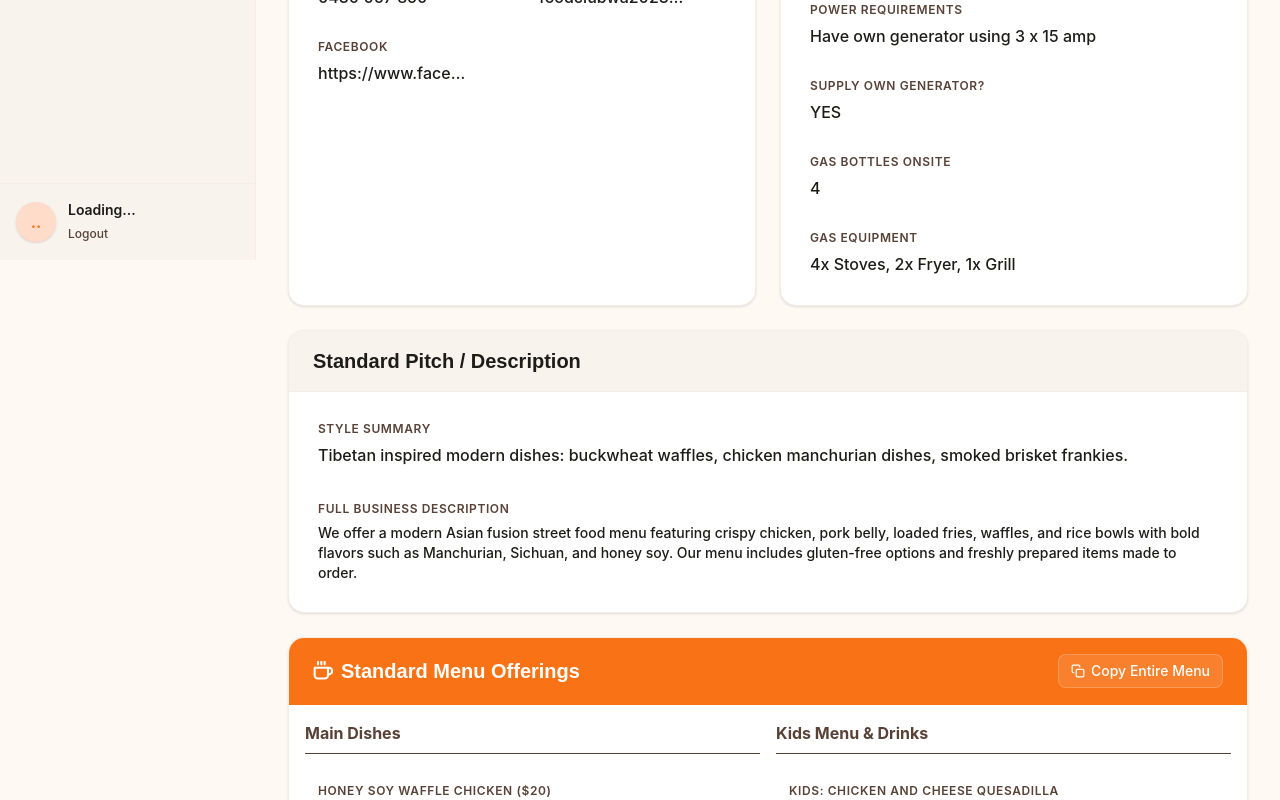
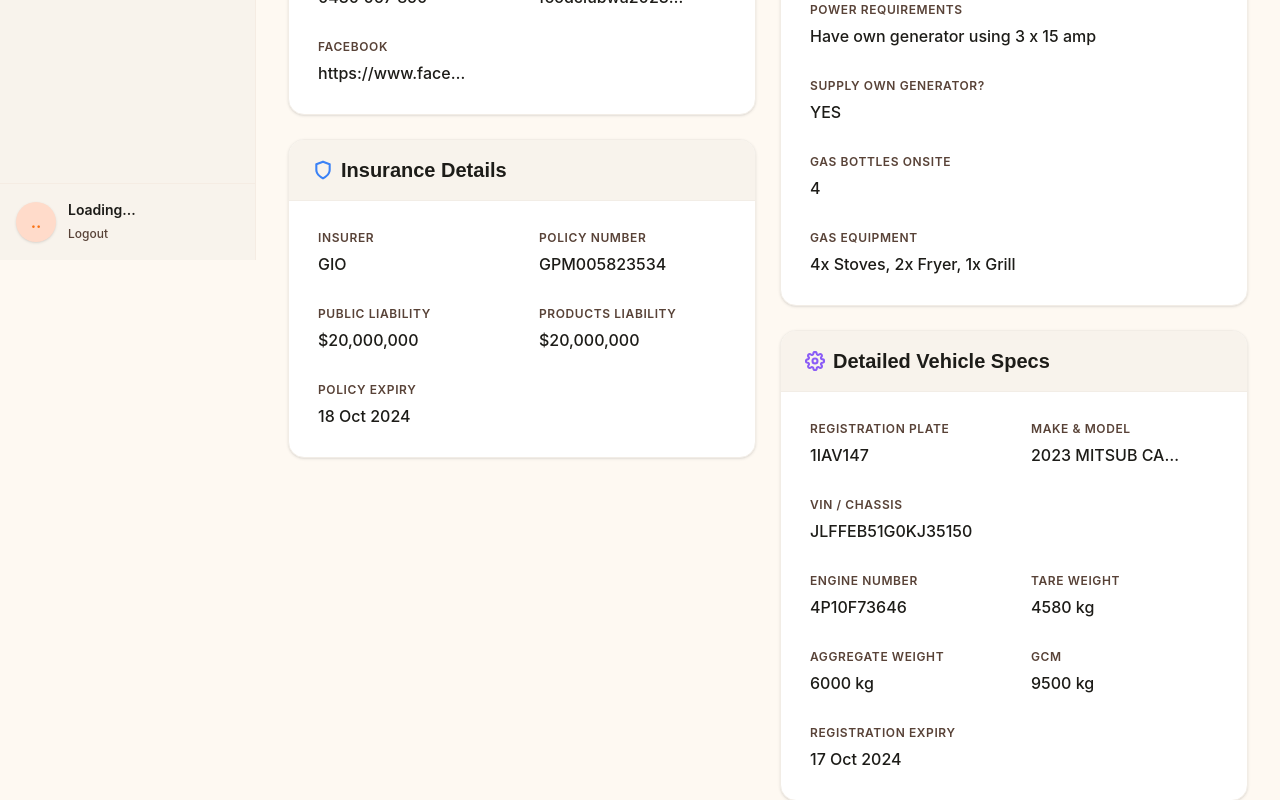
Before and after one commit to LinearDash/FoodClub-Calander, a Next.js app in the folder apps/web/: page /form-info in a window 1280 px wide. Shown: the part 540-1340 px from the top of the page. Built offline with nearby package versions, Linux system fonts and the light colour scheme; no server answers.

Commit message:
feat: add FormInfoPage with copyable business, insurance, and equipment details cheat sheet

```diff
--- a/apps/web/src/app/(dashboard)/form-info/page.tsx
+++ b/apps/web/src/app/(dashboard)/form-info/page.tsx
@@ -76,8 +76,9 @@ Notes: Kids friendly menu available. GF - Gluten Free, D - Contains Dairy, E - C
       </div>
 
       <div className="grid grid-cols-1 lg:grid-cols-2 gap-6">
+        <div className="space-y-6">
           {/* Business Details */}
-        <section className="bg-surface-container-lowest rounded-2xl shadow-sm border border-surface-container overflow-hidden">
+          <section className="bg-surface-container-lowest rounded-2xl shadow-sm border border-surface-container overflow-hidden h-fit">
             <div className="bg-surface-container-low px-6 py-4 flex items-center justify-between border-b border-surface-container">
               <h2 className="font-display text-xl font-bold text-on-surface flex items-center gap-2">
                 <svg width="20" height="20" viewBox="0 0 24 24" fill="none" stroke="currentColor" strokeWidth="2.5" strokeLinecap="round" strokeLinejoin="round" className="text-primary"><rect x="3" y="4" width="18" height="18" rx="2" ry="2"></rect><line x1="16" y1="2" x2="16" y2="6"></line><line x1="8" y1="2" x2="8" y2="6"></line><line x1="3" y1="10" x2="21" y2="10"></line></svg>
@@ -97,6 +98,26 @@ Notes: Kids friendly menu available. GF - Gluten Free, D - Contains Dairy, E - C
               <CopyableField label="Facebook" value="https://www.facebook.com/FoodClubWA/" />
             </div>
           </section>
+
+          {/* Insurance Details */}
+          <section className="bg-surface-container-lowest rounded-2xl shadow-sm border border-surface-container overflow-hidden h-fit">
+            <div className="bg-surface-container-low px-6 py-4 flex items-center justify-between border-b border-surface-container">
+              <h2 className="font-display text-xl font-bold text-on-surface flex items-center gap-2">
+                <svg width="20" height="20" viewBox="0 0 24 24" fill="none" stroke="currentColor" strokeWidth="2.5" strokeLinecap="round" strokeLinejoin="round" className="text-[#3B82F6]"><path d="M12 22s8-4 8-10V5l-8-3-8 3v7c0 6 8 10 8 10z"></path></svg>
+                Insurance Details
+              </h2>
+            </div>
+            <div className="p-4 grid grid-cols-1 sm:grid-cols-2 gap-x-2 gap-y-1">
+              <CopyableField label="Insurer" value="GIO" />
+              <CopyableField label="Policy Number" value="GPM005823534" />
+              <CopyableField label="Public Liability" value="$20,000,000" />
+              <CopyableField label="Products Liability" value="$20,000,000" />
+              <div className="sm:col-span-2">
+                <CopyableField label="Policy Expiry" value="18 Oct 2024" />
+              </div>
+            </div>
+          </section>
+        </div>
 
         {/* Truck & Equipment Details */}
         <div className="space-y-6">
@@ -127,6 +148,30 @@ Notes: Kids friendly menu available. GF - Gluten Free, D - Contains Dairy, E - C
               <CopyableField label="Supply Own Generator?" value="YES" />
               <CopyableField label="Gas Bottles Onsite" value="4" />
               <CopyableField label="Gas Equipment" value="4x Stoves, 2x Fryer, 1x Grill" />
+            </div>
+          </section>
+
+          {/* Detailed Vehicle Specs */}
+          <section className="bg-surface-container-lowest rounded-2xl shadow-sm border border-surface-container overflow-hidden h-fit">
+            <div className="bg-surface-container-low px-6 py-4 flex items-center justify-between border-b border-surface-container">
+              <h2 className="font-display text-xl font-bold text-on-surface flex items-center gap-2">
+                <svg width="20" height="20" viewBox="0 0 24 24" fill="none" stroke="currentColor" strokeWidth="2.5" strokeLinecap="round" strokeLinejoin="round" className="text-[#8B5CF6]"><circle cx="12" cy="12" r="3"></circle><path d="M19.4 15a1.65 1.65 0 0 0 .33 1.82l.06.06a2 2 0 0 1 0 2.83 2 2 0 0 1-2.83 0l-.06-.06a1.65 1.65 0 0 0-1.82-.33 1.65 1.65 0 0 0-1 1.51V21a2 2 0 0 1-2 2 2 2 0 0 1-2-2v-.09A1.65 1.65 0 0 0 9 19.4a1.65 1.65 0 0 0-1.82.33l-.06.06a2 2 0 0 1-2.83 0 2 2 0 0 1 0-2.83l.06-.06a1.65 1.65 0 0 0 .33-1.82 1.65 1.65 0 0 0-1.51-1H3a2 2 0 0 1-2-2 2 2 0 0 1 2-2h.09A1.65 1.65 0 0 0 4.6 9a1.65 1.65 0 0 0-.33-1.82l-.06-.06a2 2 0 0 1 0-2.83 2 2 0 0 1 2.83 0l.06.06a1.65 1.65 0 0 0 1.82.33H9a1.65 1.65 0 0 0 1-1.51V3a2 2 0 0 1 2-2 2 2 0 0 1 2 2v.09a1.65 1.65 0 0 0 1 1.51 1.65 1.65 0 0 0 1.82-.33l.06-.06a2 2 0 0 1 2.83 0 2 2 0 0 1 0 2.83l-.06.06a1.65 1.65 0 0 0-.33 1.82V9a1.65 1.65 0 0 0 1.51 1H21a2 2 0 0 1 2 2 2 2 0 0 1-2 2h-.09a1.65 1.65 0 0 0-1.51 1z"></path></svg>
+                Detailed Vehicle Specs
+              </h2>
+            </div>
+            <div className="p-4 grid grid-cols-1 sm:grid-cols-2 gap-x-2 gap-y-1">
+              <CopyableField label="Registration Plate" value="1IAV147" />
+              <CopyableField label="Make & Model" value="2023 MITSUB CANTER" />
+              <div className="sm:col-span-2">
+                <CopyableField label="VIN / Chassis" value="JLFFEB51G0KJ35150" />
+              </div>
+              <CopyableField label="Engine Number" value="4P10F73646" />
+              <CopyableField label="Tare Weight" value="4580 kg" />
+              <CopyableField label="Aggregate Weight" value="6000 kg" />
+              <CopyableField label="GCM" value="9500 kg" />
+              <div className="sm:col-span-2">
+                <CopyableField label="Registration Expiry" value="17 Oct 2024" />
+              </div>
             </div>
           </section>
         </div>
```
Lines whose indentation alone changed are shown as unchanged.
